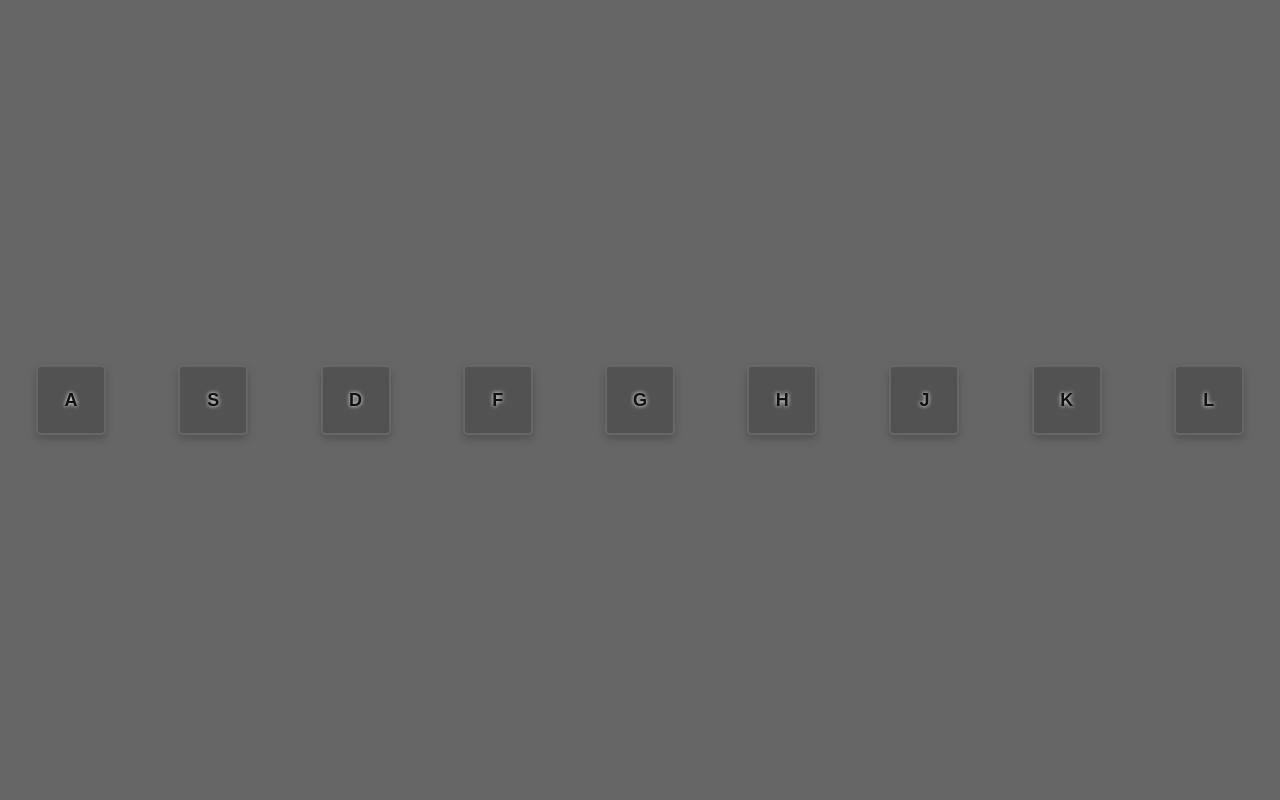
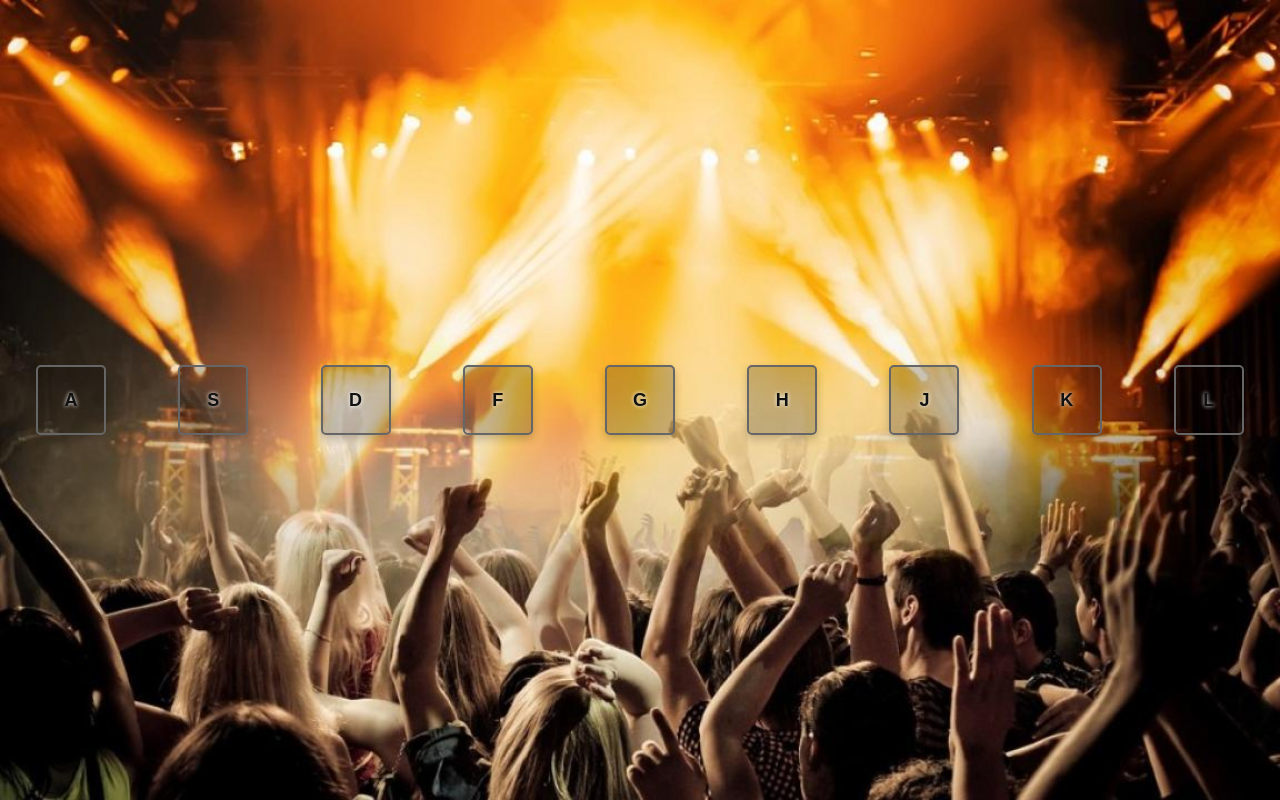
Before and after one commit to luca1388/DrumsJS, a plain HTML site: page index.html in a window 1280 px wide. Drawn offline with Linux system fonts and the light colour scheme.

Commit message:
Reverted background

```diff
--- a/main.css
+++ b/main.css
@@ -4,10 +4,9 @@
 }
 
 .container {
-    /* background-image: url('./background.jpg'); */
-    background-color: #666;
-    /* background-repeat: no-repeat;
-    background-size: cover; */
+    background-image: url('./background.jpg');
+    background-repeat: no-repeat;
+    background-size: cover;
     height: 100vh;
     flex: 1;
     display: flex;
```
